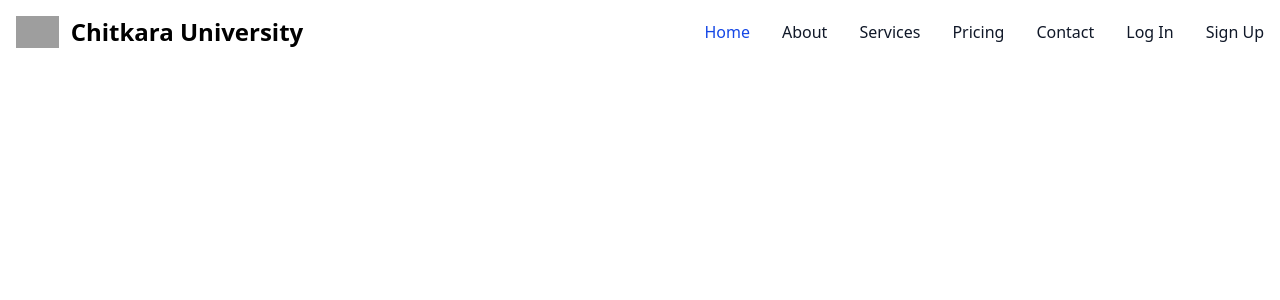
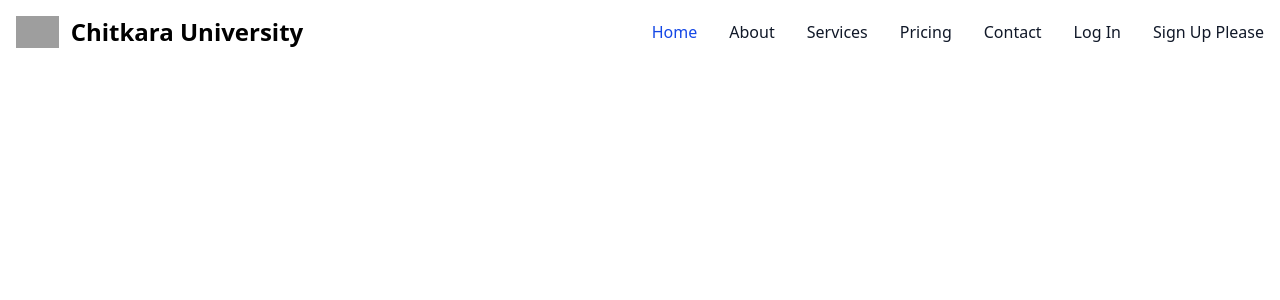
Before and after one commit to vkjadon/acadplus, a PHP site: page / in a window 1280 px wide. Shown: the top 300 px of the page. Run offline with PHP 8.4, Linux system fonts and the light colour scheme; style sheets or scripts are compiled from the project's sources; grey boxes are pictures that could not be loaded.

Commit message:
Added Please

```diff
--- a/index.php
+++ b/index.php
@@ -102,7 +102,7 @@
               <a
                 href="signup"
                 class="block py-2 px-3 text-gray-900 rounded-sm hover:bg-gray-100 md:hover:bg-transparent md:border-0 md:hover:text-blue-700 md:p-0 dark:text-white md:dark:hover:text-blue-500 dark:hover:bg-gray-700 dark:hover:text-white md:dark:hover:bg-transparent"
-                >Sign Up</a
+                >Sign Up Please</a
               >
             </li>
           </ul>
```
